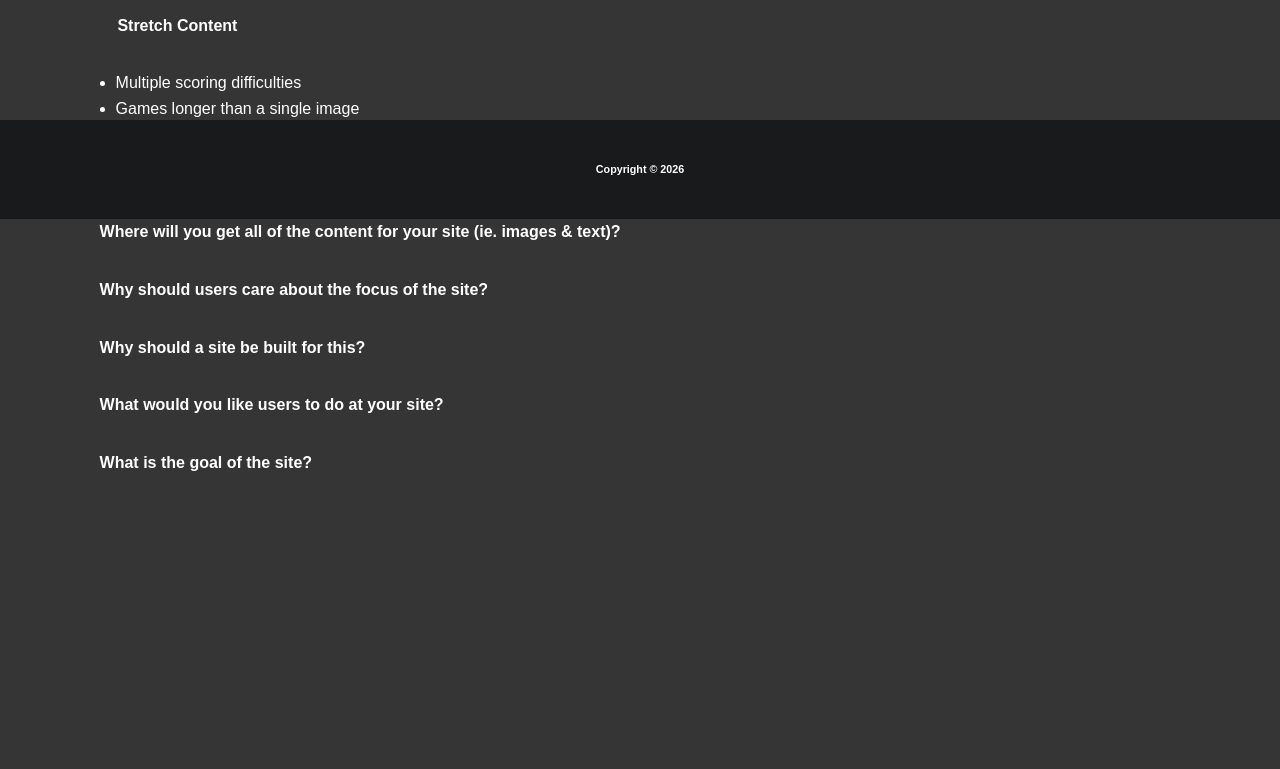
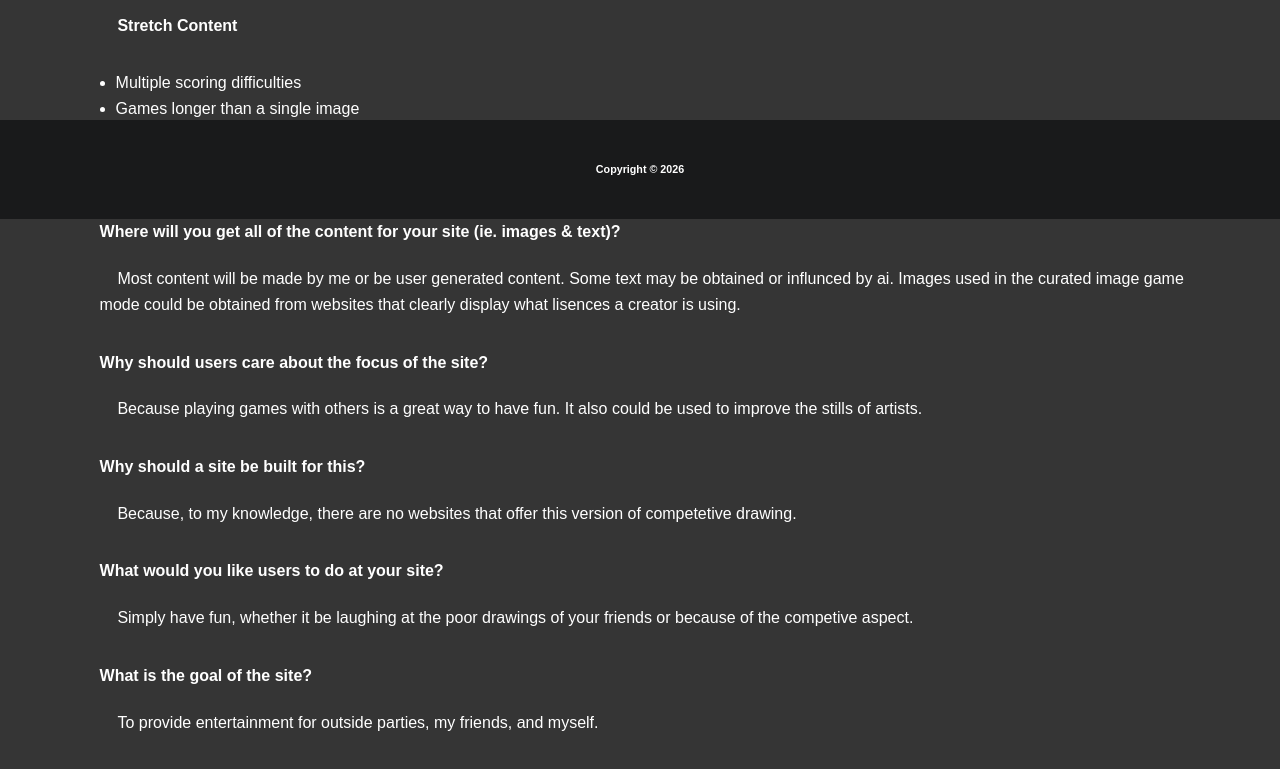
Before and after one commit to JaredMThompson/se1400, a plain HTML site: page milestone2/index.html in a window 1280 px wide. Shown: the part 581-1350 px from the top of the page. Before the commit the page ends 1248 px from the top, so only its background shows below. Drawn offline with Linux system fonts and the light colour scheme.

Commit message:
nearly completed home page

```diff
--- a/milestone2/index.html
+++ b/milestone2/index.html
@@ -2,7 +2,7 @@
 <html lang="en">
 
 <head>
-    <meta charset="UTF8">
+    <meta charset="UTF-8">
     <meta name="viewport" content="width=device-width, initial-scale=1.0">
     <meta name="robots" content="noindex, nofollow">
     <title>The Forger's Canvas | Home</title>
@@ -52,15 +52,20 @@
             </ul>
 
             <h4>Where will you get all of the content for your site (ie. images & text)?</h4>
-            <p></p>
+            <p>
+                Most content will be made by me or be user generated content.
+                Some text may be obtained or influnced by ai.
+                Images used in the curated image game mode could be obtained from websites
+                that clearly display what lisences a creator is using.
+            </p>
             <h4>Why should users care about the focus of the site?</h4>
-            <p></p>
+            <p>Because playing games with others is a great way to have fun. It also could be used to improve the stills of artists.</p>
             <h4>Why should a site be built for this?</h4>
-            <p></p>
+            <p>Because, to my knowledge, there are no websites that offer this version of competetive drawing. </p>
             <h4>What would you like users to do at your site?</h4>
-            <p></p>
+            <p>Simply have fun, whether it be laughing at the poor drawings of your friends or because of the competive aspect.</p>
             <h4>What is the goal of the site?</h4>
-            <p></p>
+            <p>To provide entertainment for outside parties, my friends, and myself.</p>
         </article>
     </main>
 
```
